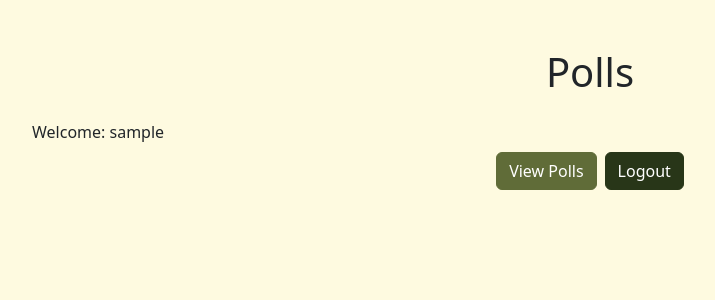
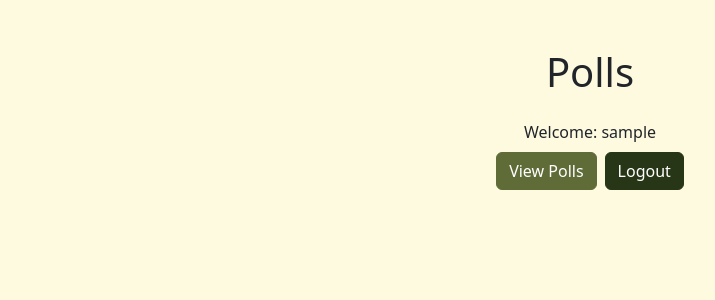
Before and after one commit to raymond-lee093/miniproject4RaymondLee, a Django app: page /polls/home/ in a window 1280 px wide. Shown: the top 300 px of the page, without its empty margins (50-765 px from the left). Run offline with Django 5.2, Linux system fonts and the light colour scheme; the visitor is signed in with stand-in values (Sample User, id 1).

Commit message:
Modified template with bootstrap.

```diff
--- a/mysite/polls/templates/polls/home.html
+++ b/mysite/polls/templates/polls/home.html
@@ -15,7 +15,9 @@
     <div class="container mt-5">
         <h1 class="text-center mb-4">Polls</h1>
         {% if user.is_authenticated %}
-            <p class="mb-2">Welcome: {{ user.username }}</p>
+            <div class="text-center mb-2"> <!-- Added text-center class -->
+                <p class="mb-0">Welcome: {{ user.username }}</p> <!-- Removed mb-2 class -->
+            </div>
             <div class="d-flex justify-content-center">
                 <a href="{% url 'polls:index' %}" class="btn btn-primary me-2">View Polls</a>
                 <a href="{% url 'polls:logout_view' %}" class="btn btn-secondary">Logout</a>
```
